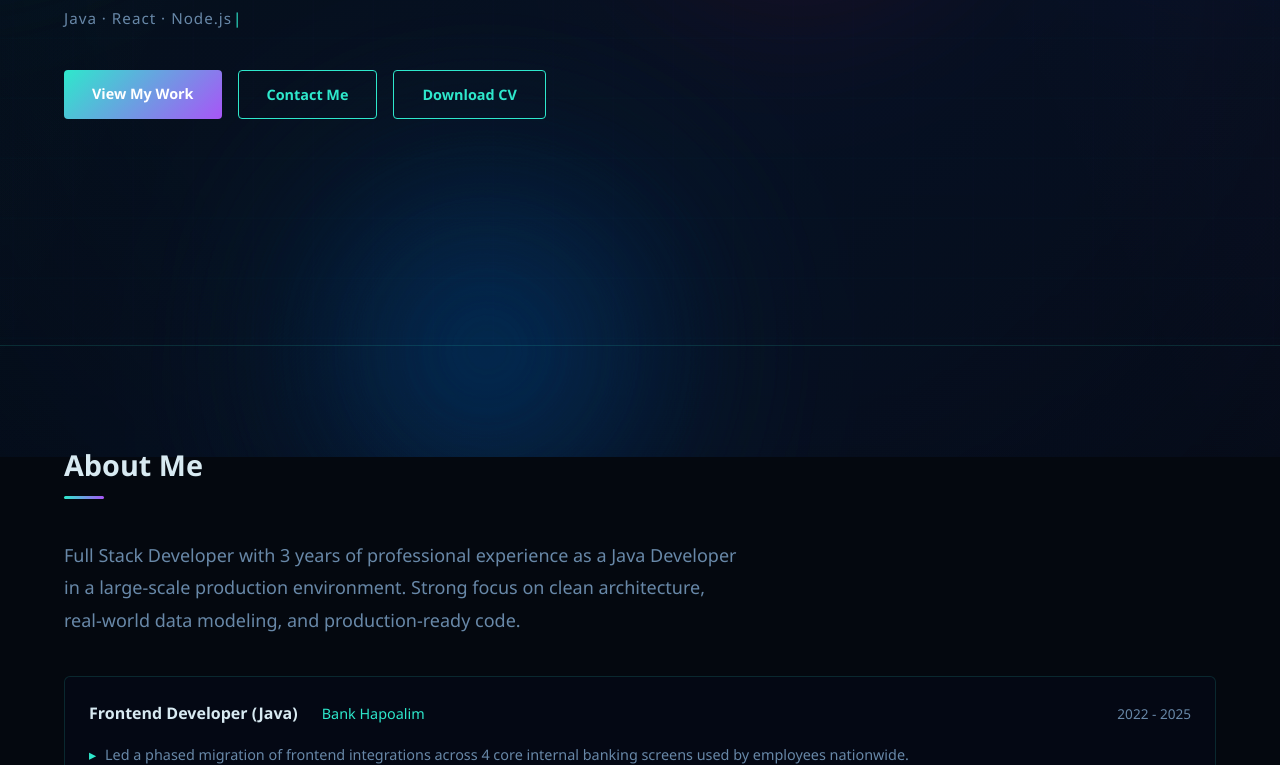
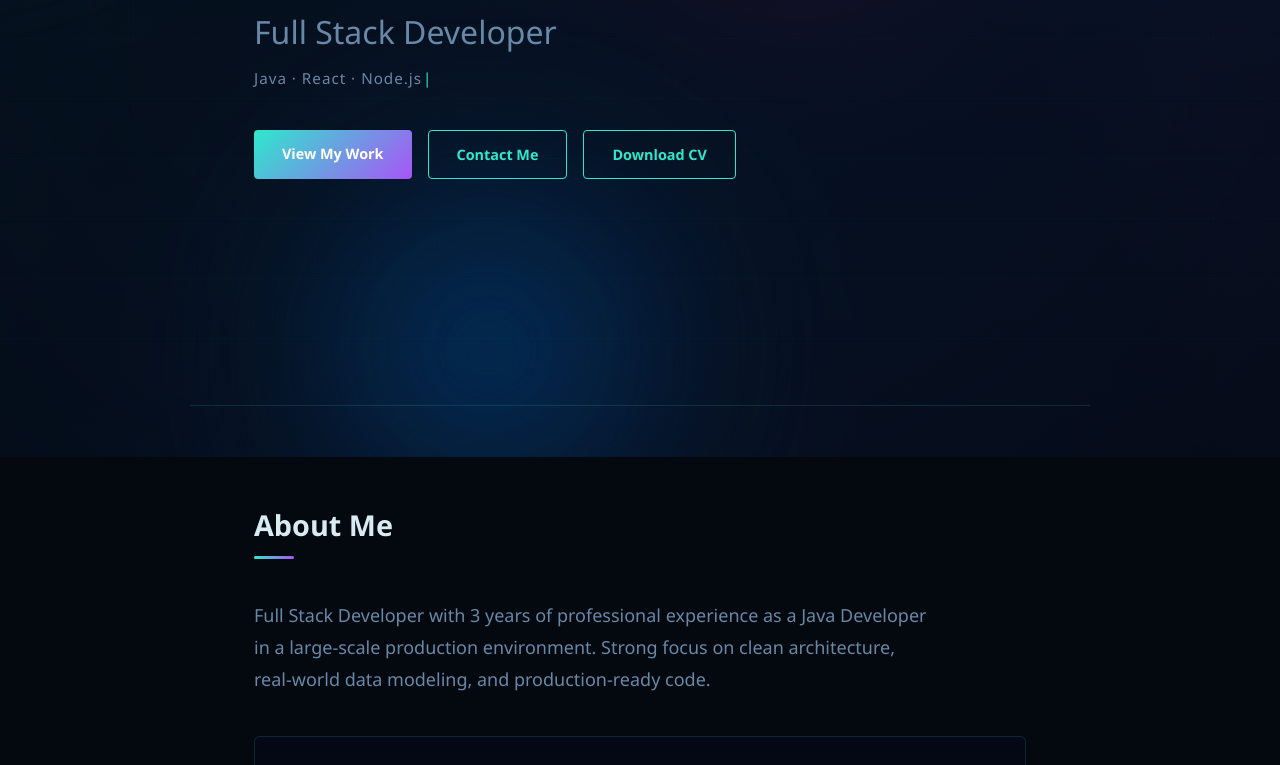
Before and after one commit to Yitzhakbin9/yitzhak-portfolio, a React (Vite) app: page / in a window 1280 px wide. Shown: the part 455-1220 px from the top of the page. Built offline with nearby package versions, Linux system fonts and the light colour scheme.

Commit message:
center the content

```diff
--- a/src/App.css
+++ b/src/App.css
@@ -1,4 +1,4 @@
-/* ── NAVBAR ── */
+── NAVBAR ──
 .navbar {
   position: fixed;
   top: 0;
@@ -45,7 +45,8 @@
   justify-content: center;
   align-items: flex-start;
   padding: 0 4rem;
-  width: 100%;
+  max-width: 900px;
+  margin: 0 auto;
 }
 
 .hero-greeting {
@@ -117,8 +118,8 @@
 
 /* ── SECTIONS ── */
 .section {
-  width: 100%;
-  margin: 0;
+  max-width: 900px;
+  margin: 0 auto;
   padding: 6rem 4rem;
   border-top: 1px solid var(--border);
 }
```
